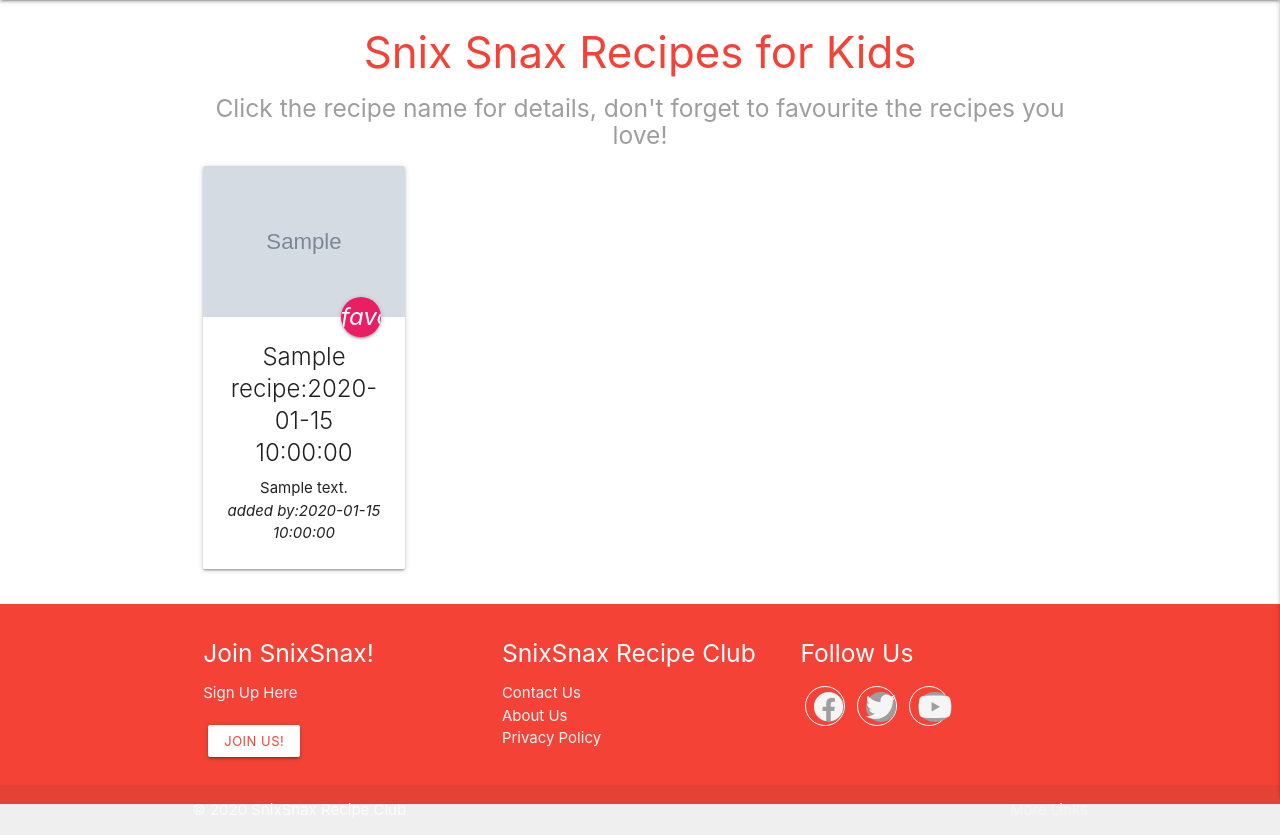
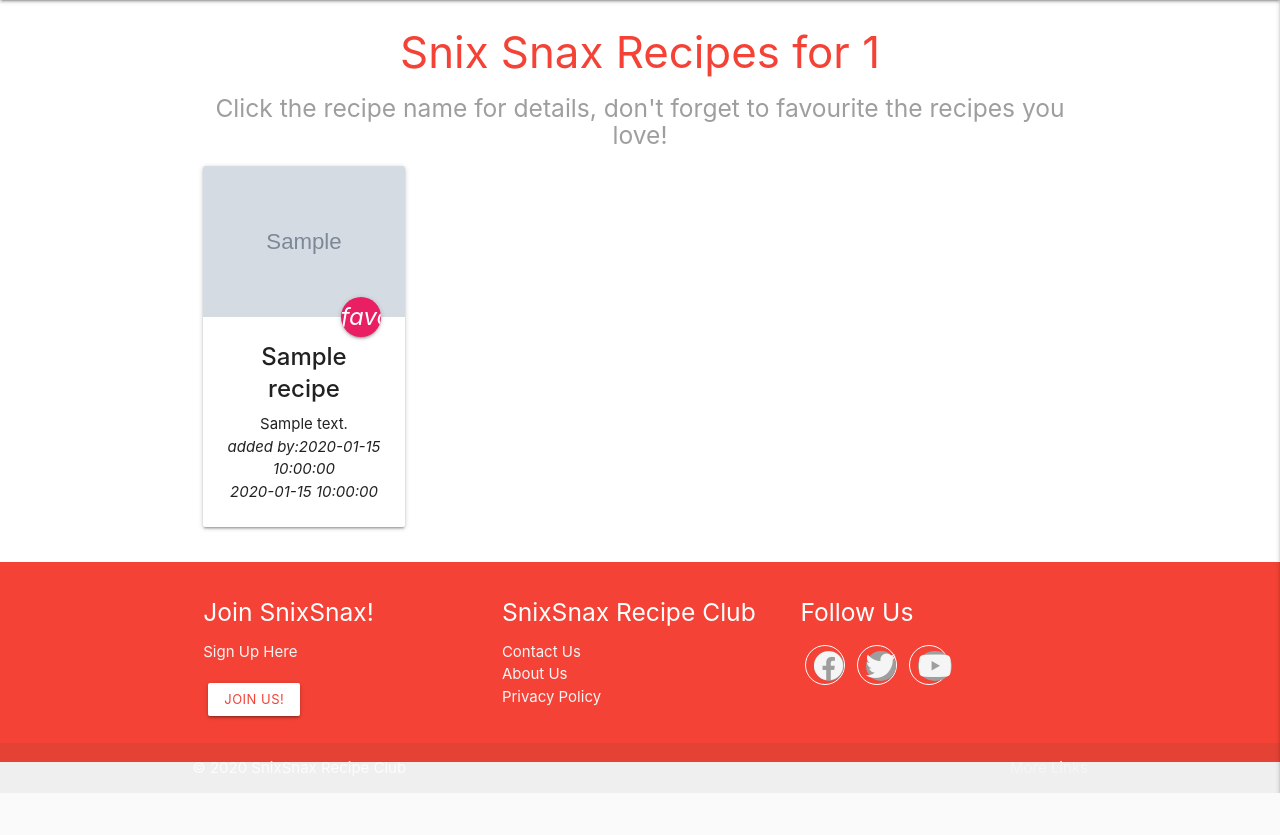
Before and after one commit to mr19331/snix-snax, a Flask app: page /category_type/1/ in a window 1280 px wide. Shown: the part 64-899 px from the top of the page. After the commit the page ends 857 px from the top, so only its background shows below. Run offline with Flask 2, Linux system fonts and the light colour scheme; grey boxes marked "Sample" are stand-in pictures; a database or web service that is not in the repository returns one stand-in record (values such as "Sample title"); some libraries are stand-ins or nearby versions.

Commit message:
add dynamic title to category_type.html

```diff
--- a/app.py
+++ b/app.py
@@ -45,7 +45,7 @@ def register():
             {"username": request.form.get("username").lower()})
 
         if existing_user:
-            flash("Username already exists")
+            flash("Sorry, this Username already exists")
             return redirect(url_for("register"))
 
         register = {
@@ -54,9 +54,9 @@ def register():
         }
         mongo.db.users.insert_one(register)
 
-        # put new user into 'session' cookie
+        #  new user is put into 'session' cookie
         session["user"] = request.form.get("username").lower()
-        flash("Registration Successful!")
+        flash("Sign Up Successful!")
         return redirect(url_for("profile", username=session["user"]))
 
     return render_template("register.html")
@@ -170,7 +170,7 @@ def get_categories():
 @app.route("/category_type/<category_id>/")
 def category_type(category_id):
     recipes = mongo.db.recipes.find({"category_name": (category_id)})
-    return render_template("category_type.html", recipes=recipes)
+    return render_template("category_type.html", recipes=recipes, category_id=category_id)
 
 
 @app.route("/add_category", methods=["GET", "POST"])
--- a/templates/category_type.html
+++ b/templates/category_type.html
@@ -1,8 +1,10 @@
 {% extends "base.html" %}
 {% block content %}
 
-<h3 class="red-text center-align"> Snix Snax Recipes for Kids</h3>
-<h5 class="grey-text darken-3  center-align"> Click the recipe name for details, don't forget to favourite the recipes you love!</h5>
+
+   <h3 class="red-text center-align"> Snix Snax Recipes for {{category_id}}</h3>
+
+    <h5 class="grey-text darken-3  center-align"> Click the recipe name for details, don't forget to favourite the recipes you love!</h5>
 
 
 
@@ -19,10 +21,11 @@
 					</a>
 				</div>
 				<div class="card-content">
-					<span class="card-title activator grey-text text-darken-4">{{ recipe.recipe_name }}:{{recipe.date_added}}</span>
+					<span class="card-title activator grey-text text-darken-4"><strong>{{ recipe.recipe_name }}</strong></span>
 					<p>{{recipe.recipe_description}}</p>
 					<p>
-						<em>added by:{{ recipe.added_by}}</em>
+						<em>added by:{{ recipe.added_by}}<br>
+                        {{recipe.date_added}}</em>
 					</p>
               {% if session.user|lower == recipe.added_by|lower %}
 
```
Also changed, not shown: README.md.
